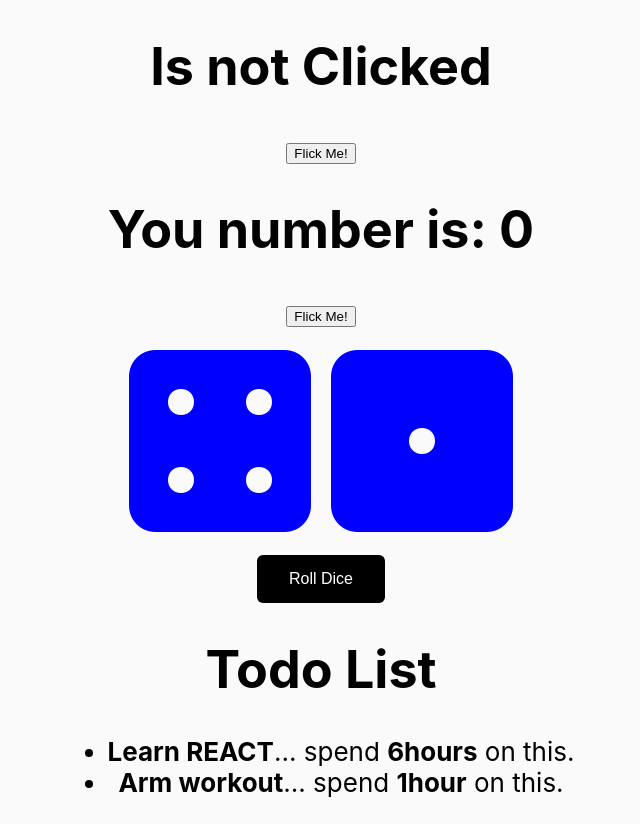
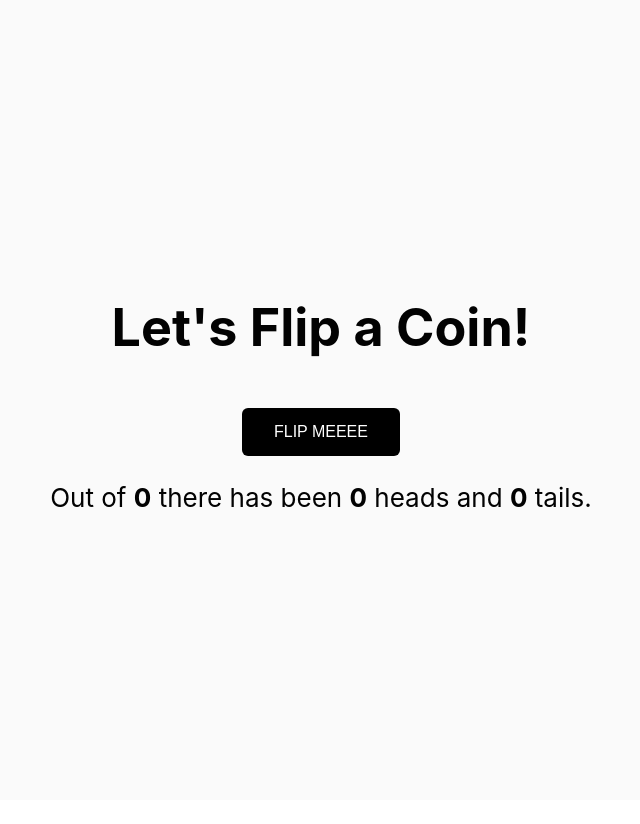
Before and after one commit to sydmasina/state, a React (Create React App) app: page / in a window 1280 px wide. Shown: the whole page, without its empty margins (319-959 px from the left). After the commit the page ends 800 px from the top, so only its background shows below. Built offline with nearby package versions, Linux system fonts and the light colour scheme.

Commit message:
Add coinFlipper to main app

```diff
--- a/src/App.js
+++ b/src/App.js
@@ -1,18 +1,16 @@
-import Rando from './Components/Rando/Rando';
-import TestClick from './Components/Click/Click';
-import RandoGame from './Components/RandoGame/RandoGame';
-import Dice from './Components/Dice/Dice';
-import TodoList from './Components/TodoList/TodoList';
+// import Rando from './Components/Rando/Rando';
+// import TestClick from './Components/Click/Click';
+// import RandoGame from './Components/RandoGame/RandoGame';
+// import Dice from './Components/Dice/Dice';
+// import TodoList from './Components/TodoList/TodoList';
+import CoinFlipper from './Components/CoinFlip/CoinFlipper';
 import './App.css';
 
 function App() {
   return (
     <div className="App">
       <header className="App-header">
-        <TestClick/>
-        <RandoGame/>
-        <Dice />
-        <TodoList />
+        <CoinFlipper />
       </header>
     </div>
   );
```
